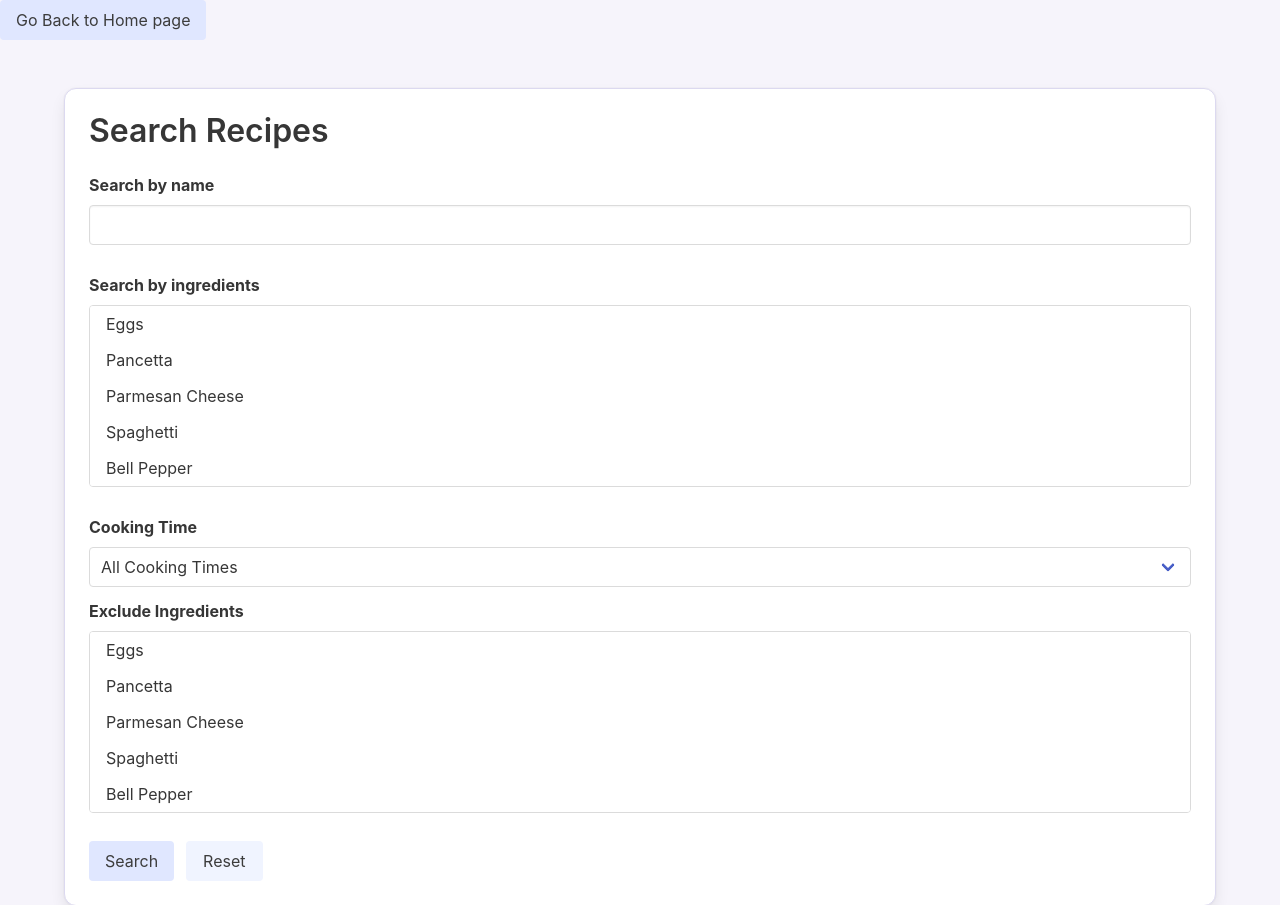
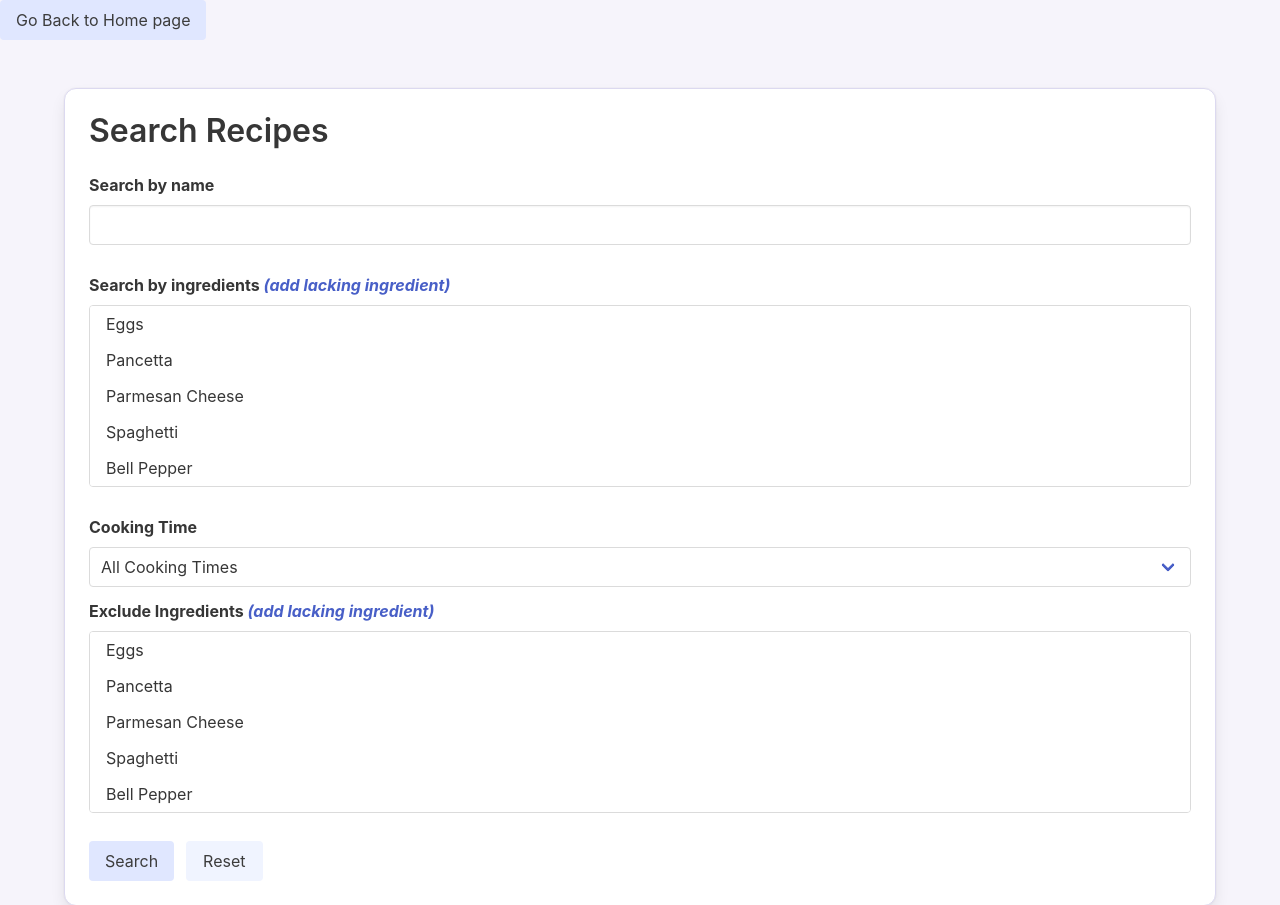
Before and after one commit to vmi98/django-recipe-generator, a Django app: page /recipe_generator/recipes/ in a window 1280 px wide. Shown: the top 905 px of the page. Run offline with Django 5.2, Linux system fonts and the light colour scheme; data comes from the database, SQL or seed files in the repository.

Commit message:
fix bugs

```diff
--- a/django_recipe_generator/services/ingredients.py
+++ b/django_recipe_generator/services/ingredients.py
@@ -24,6 +24,6 @@ def annotate_recipes(recipes, query_ingredient_ids):
         r.missing_ingredient_names = [
             ing.name
             for ing in r.ingredients.all()
-            if ing.id in r.missing_ingredient_ids
+            if ing.id in r.missing_ids
         ]
     return recipes
--- a/django_recipe_generator/templates/recipe_generator/recipe_list.html
+++ b/django_recipe_generator/templates/recipe_generator/recipe_list.html
@@ -39,11 +39,11 @@
 </head>
 
 <body>
-    <a href="{% url 'index' %}"" class="button is-pastel">Go Back to Home page</a>
+    <a href="{% url 'index' %}" class="button is-pastel">Go Back to Home page</a>
 <section class="section">
   <div class="container">
     <div class="box pastel-box">
-    <h1 class="title is-3">Search Recipes</h1>
+    <h1 class="title is-3">Search Recipes </h1>
       <form method="get" action=".">
         <div class="field">
           <label class="label" for="query_name">Search by name</label>
@@ -53,7 +53,7 @@
         </div>
 
         <div class="field">
-          <label class="label" for="query_ingredients">Search by ingredients</label>
+          <label class="label" for="query_ingredients">Search by ingredients <a href="{% url 'add_ingredient' %}"><i>(add lacking ingredient)</i></a></label>
           <div class="control">
             <div class="select is-multiple is-fullwidth">
               <select name="query_ingredients" id="query_ingredients" multiple size="5">
@@ -89,7 +89,7 @@
         </div>
 
         <div class="field">
-          <label class="label" for="exclude_ingredients">Exclude Ingredients</label>
+          <label class="label" for="exclude_ingredients">Exclude Ingredients <a href="{% url 'add_ingredient' %}"><i>(add lacking ingredient)</i></a></label>
           <div class="control">
             <div class="select is-multiple is-fullwidth">
               <select name="exclude_ingredients" id="exclude_ingredients" multiple size="5">
```
Also changed, not shown: django_recipe_generator/recipe_generator/tests/test_views.py (+6 -3 lines), django_recipe_generator/templates/recipe_generator/recipe_create.html (renamed from django_recipe_generator/templates/recipe_generator/create.html).
